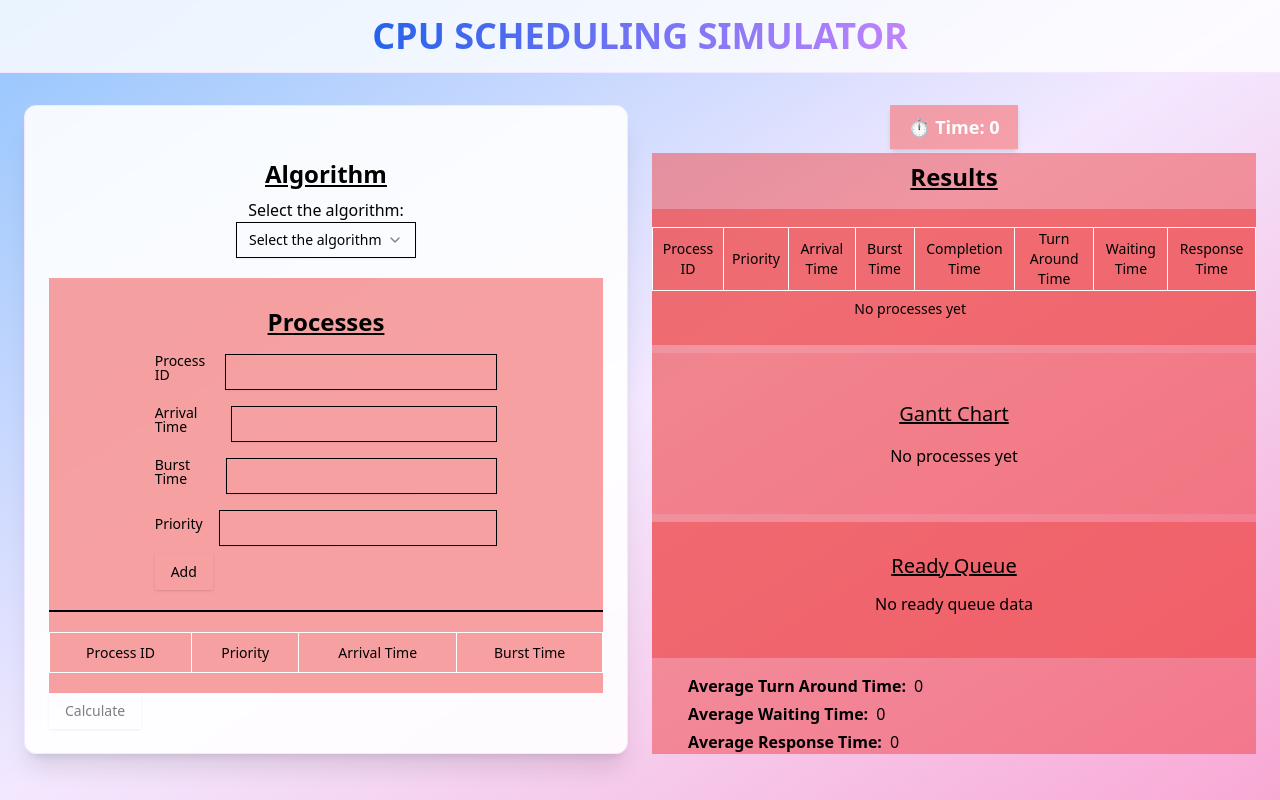
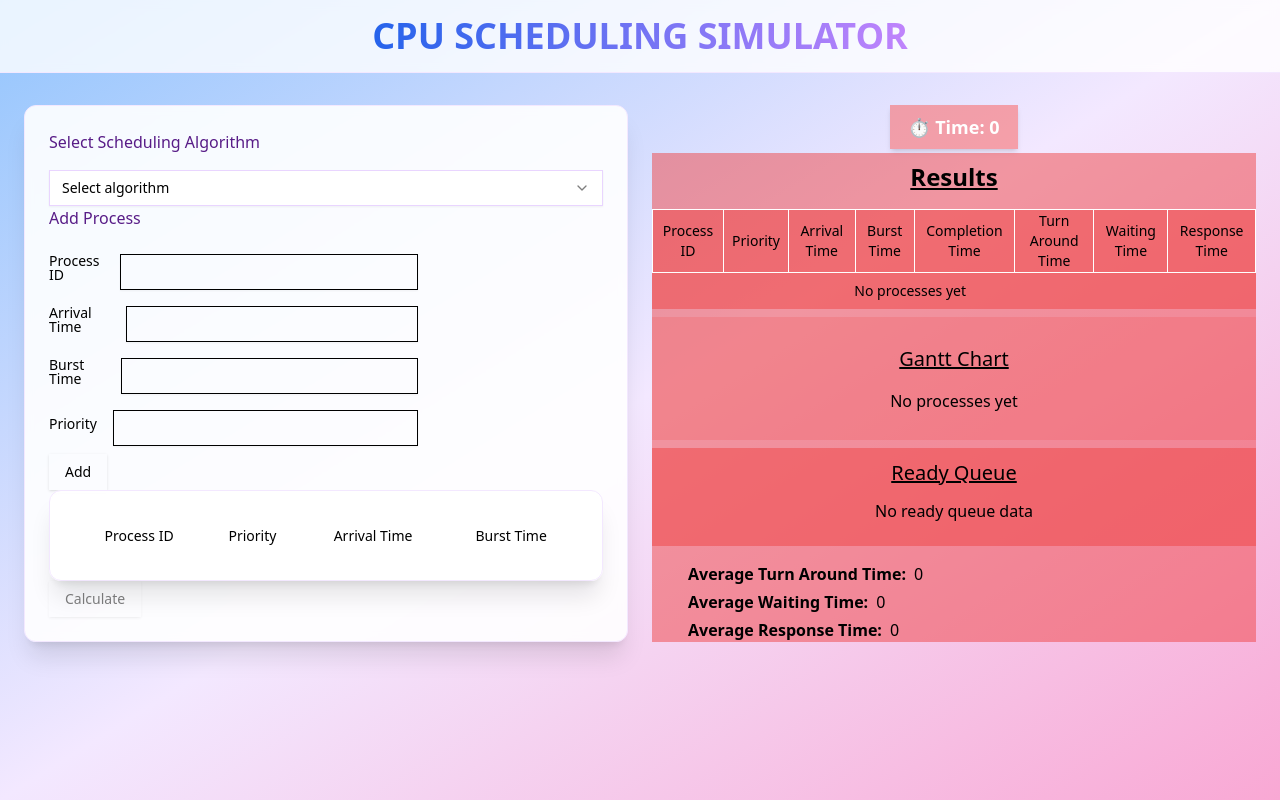
Before and after one commit to Tejas383/LPU_CSE311_CA2, a React (Vite) app: page / in a window 1280 px wide. Built offline with nearby package versions, Linux system fonts and the light colour scheme.

Commit message:
refactor: Improve UI components and structure in AlgorithmSelector, Process, ProcessForm, and ProcessTable

```diff
--- a/src/AlgorithmSelector.jsx
+++ b/src/AlgorithmSelector.jsx
@@ -11,16 +11,14 @@ import {
 
 const AlgorithmSelector = ({ setAlgorithm }) => {
   return (
-    <div className="flex flex-col items-center justify-center w-full p-5">
-      <h2 className="font-bold text-2xl underline p-2">Algorithm</h2>
-      <p>Select the algorithm: </p>
+    <div className="">
+      <h2 className="mb-4 text-purple-900">Select Scheduling Algorithm</h2>
       <Select onValueChange={setAlgorithm} className="">
-        <SelectTrigger className="w-[180px]">
-          <SelectValue placeholder="Select the algorithm" />
-        </SelectTrigger>
+        <SelectTrigger className="w-full bg-white border-purple-200 focus:ring-purple-500">
+              <SelectValue placeholder="Select algorithm" />
+            </SelectTrigger>
         <SelectContent>
           <SelectGroup>
-            <SelectLabel>Algorithms</SelectLabel>
             <SelectItem value="fcfs">First Come First Serve</SelectItem>
             <SelectItem value="sjf">Shortest Job First</SelectItem>
             <SelectItem value="priority-non-pre">
--- a/src/App.jsx
+++ b/src/App.jsx
@@ -59,6 +59,7 @@ function App() {
               quantum={quantum}
               setQuantum={setQuantum}
               setIsRunning={setIsRunning}
+              setReset={setReset}
             />
           </div>
 
@@ -75,6 +76,7 @@ function App() {
               ganttData={ganttData}
               readyQueue={readyQueue}
               currentTime={currentTime}
+              reset={reset}
             />
           </div>
         </div>
--- a/src/Process.jsx
+++ b/src/Process.jsx
@@ -26,6 +26,7 @@ const Process = ({
   quantum,
   setQuantum,
   setIsRunning,
+  setReset,
 }) => {
   const handleCalculate = () => {
     if (algorithm == "fcfs") {
@@ -52,13 +53,20 @@ const Process = ({
       setCalculatedProcess(result);
       setReadyQueue(readyQueue);
     }
+
+    setReset(true);
     setIsRunning(true);
+
+    setTimeout(() => {
+      setReset(false);
+      setIsRunning(true);
+    }, 200);
   };
   return (
     <Card className="p-6 bg-white/90 backdrop-blur-sm shadow-xl border-purple-100">
-      <div className="space-y-6">
+      {/* <div className="space-y-6"> */}
         <AlgorithmSelector algorithm={algorithm} setAlgorithm={setAlgorithm} />
-      </div>
+      {/* </div> */}
       <ProcessForm
         process={process}
         setProcess={setProcess}
@@ -66,7 +74,7 @@ const Process = ({
         quantum={quantum}
         setQuantum={setQuantum}
       />
-      <hr className="border border-black w-full" />
+      {/* <hr className="border border-black w-full" /> */}
       <ProcessTable process={process} setProcess={setProcess} />
       <TooltipProvider>
         <Tooltip>
--- a/src/ProcessForm.jsx
+++ b/src/ProcessForm.jsx
@@ -1,12 +1,10 @@
 import React from "react";
 import { zodResolver } from "@hookform/resolvers/zod";
 import { useForm } from "react-hook-form";
-// import { toast } from "sonner";
 import { z } from "zod";
 import {
   Form,
   FormControl,
-  FormDescription,
   FormField,
   FormItem,
   FormLabel,
@@ -66,8 +64,8 @@ const ProcessForm = ({
   };
 
   return (
-    <div className=" flex flex-col items-center justify-center bg-red-500/50 p-5 ">
-      <h2 className="font-bold text-2xl underline p-2">Processes</h2>
+    <div className="space-y-4">
+      <h3 className="mb-4 text-purple-900">Add Process</h3>
       <Form {...form}>
         <form
           onSubmit={form.handleSubmit(handleAddProcess)}
@@ -82,7 +80,6 @@ const ProcessForm = ({
                 <FormControl>
                   <Input placeholder="" {...field} />
                 </FormControl>
-                <FormMessage />
               </FormItem>
             )}
           />
--- a/src/ProcessTable.jsx
+++ b/src/ProcessTable.jsx
@@ -13,6 +13,7 @@ import {
   DropdownMenuItem,
   DropdownMenuTrigger,
 } from "@/components/ui/dropdown-menu";
+import { Card } from "./components/ui/card";
 
 const ProcessTable = ({ process, setProcess }) => {
   const handleDeleteEvent = (idx) => {
@@ -24,7 +25,8 @@ const ProcessTable = ({ process, setProcess }) => {
   const [openRow, setOpenRow] = useState(null);
 
   return (
-    <div className=" flex flex-col items-center justify-center bg-red-500/50 py-5 ">
+    <Card className="p-6 bg-white/90 backdrop-blur-sm shadow-xl border-purple-100">
+    {/* <div className=" flex flex-col items-center justify-center bg-red-500/50 py-5 "> */}
       <Table className="">
         <TableHeader>
           <TableRow className="">
@@ -69,7 +71,8 @@ const ProcessTable = ({ process, setProcess }) => {
           ))}
         </TableBody>
       </Table>
-    </div>
+    {/* </div> */}
+    </Card>
   );
 };
 
```
